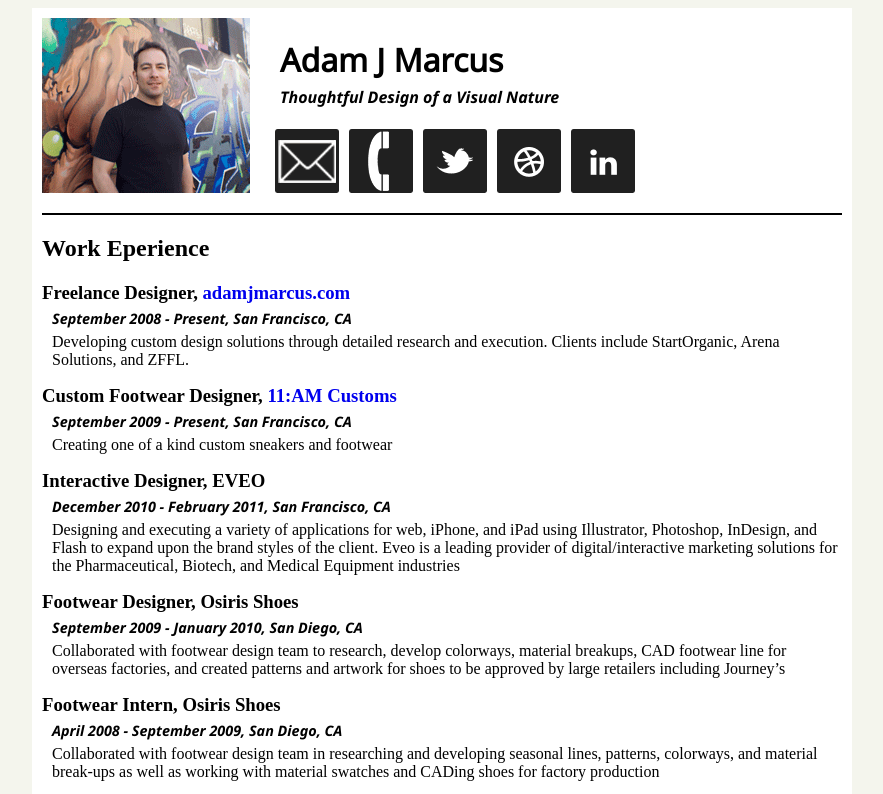
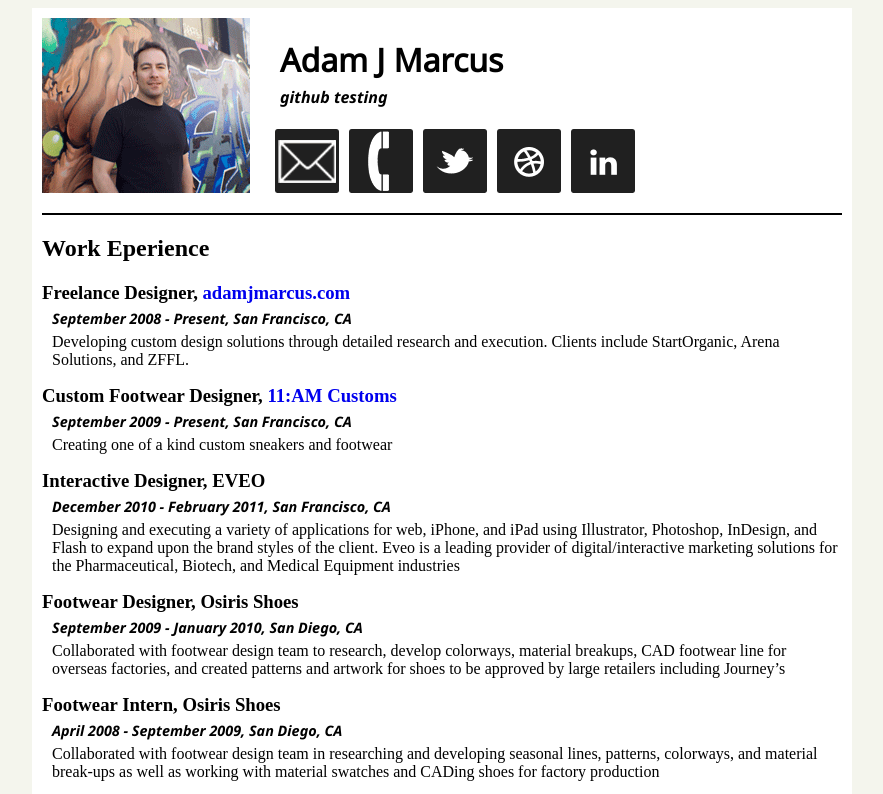
Before and after one commit to adamjmarcus/adamjmarcus.github.com, a plain HTML site: page index.html in a window 1280 px wide. Shown: the top 794 px of the page, without its empty margins (198-1081 px from the left). Drawn offline with Linux system fonts and the light colour scheme; a web font is replaced by a local one.

Commit message:
Testing github merge conflict

```diff
--- a/index.html
+++ b/index.html
@@ -15,7 +15,7 @@
 					<div class="info">
 						<div class="name">
 							<h1 id="description">Adam J Marcus</h1>
-							<p class="sub-text">Thoughtful Design of a Visual Nature</p>
+							<p class="sub-text">github testing</p>
 						</div>
 						<div id="contact">
 						<ul class="social-media-nav">
```
